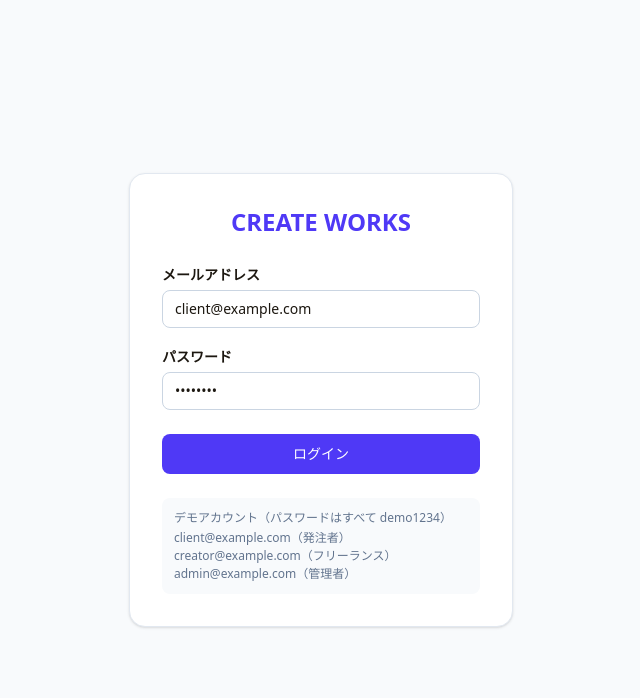
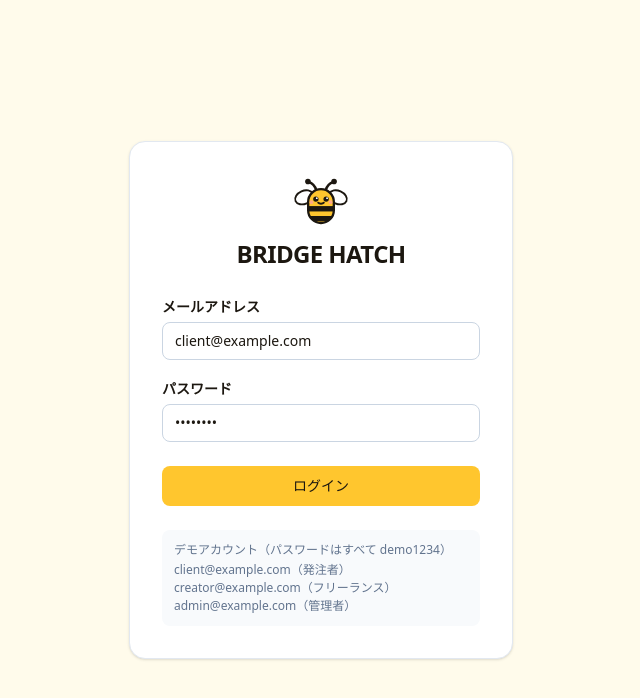
Before and after one commit to kojiromatsuta43-gif/night-hatch, a Next.js app: page /sign-in in a window 1280 px wide. Shown: the top 698 px of the page, without its empty margins (319-959 px from the left). Built offline with nearby package versions, Linux system fonts and the light colour scheme.

Commit message:
ログイン画面にハチのロゴを追加

```diff
--- a/src/app/sign-in/page.tsx
+++ b/src/app/sign-in/page.tsx
@@ -1,6 +1,7 @@
 "use client";
 
 import { useState } from "react";
+import BeeLogo from "@/components/BeeLogo";
 
 export default function SignInPage() {
   const [email, setEmail] = useState("client@example.com");
@@ -24,15 +25,18 @@ export default function SignInPage() {
   };
 
   return (
-    <div className="flex min-h-screen items-center justify-center bg-slate-50">
+    <div className="flex min-h-screen items-center justify-center bg-honey-50">
       <form onSubmit={submit} className="w-full max-w-sm rounded-2xl border border-slate-200 bg-white p-8 shadow-sm">
-        <div className="mb-6 text-center text-2xl font-bold text-indigo-600">CREATE WORKS</div>
+        <div className="mb-6 flex flex-col items-center gap-2">
+          <BeeLogo className="h-14 w-14" />
+          <span className="text-2xl font-bold tracking-tight text-hive-900">BRIDGE HATCH</span>
+        </div>
         <label className="block mb-4">
           <span className="text-sm font-semibold">メールアドレス</span>
           <input
             value={email}
             onChange={(e) => setEmail(e.target.value)}
-            className="mt-1 w-full rounded-lg border border-slate-300 px-3 py-2 text-sm focus:border-indigo-500 focus:outline-none"
+            className="mt-1 w-full rounded-lg border border-slate-300 px-3 py-2 text-sm focus:border-honey-500 focus:outline-none"
           />
         </label>
         <label className="block mb-6">
@@ -41,11 +45,11 @@ export default function SignInPage() {
             type="password"
             value={password}
             onChange={(e) => setPassword(e.target.value)}
-            className="mt-1 w-full rounded-lg border border-slate-300 px-3 py-2 text-sm focus:border-indigo-500 focus:outline-none"
+            className="mt-1 w-full rounded-lg border border-slate-300 px-3 py-2 text-sm focus:border-honey-500 focus:outline-none"
           />
         </label>
         {error && <p className="mb-4 text-sm text-rose-600">{error}</p>}
-        <button className="w-full rounded-lg bg-indigo-600 py-2.5 text-sm font-medium text-white hover:bg-indigo-500">
+        <button className="w-full rounded-lg bg-honey-400 py-2.5 text-sm font-medium text-hive-900 hover:bg-honey-300">
           ログイン
         </button>
         <div className="mt-6 rounded-lg bg-slate-50 p-3 text-xs text-slate-500">
```
